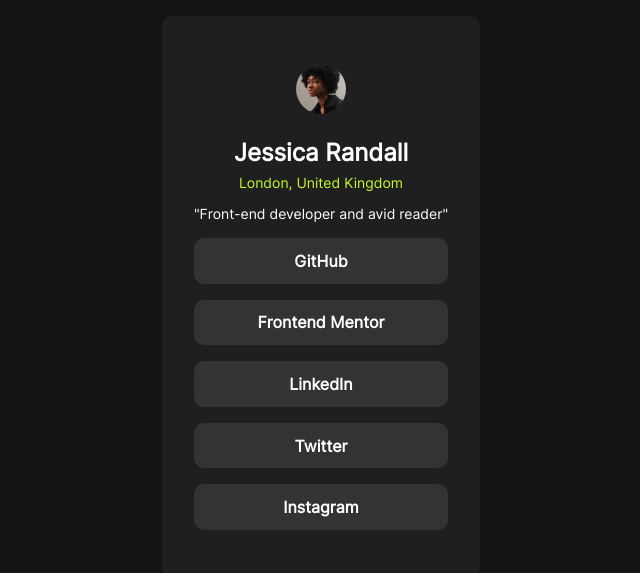
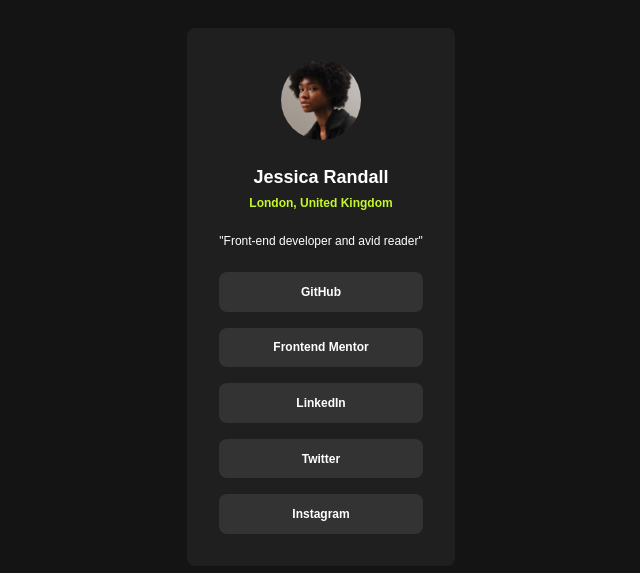
Before and after one commit to Juditho19/social-links-profile, a plain HTML site: page index.html in a window 1280 px wide. Shown: the part 103-676 px from the top of the page, without its empty margins (319-959 px from the left). Drawn offline with Linux system fonts and the light colour scheme.

Commit message:
final commit

```diff
--- a/index.html
+++ b/index.html
@@ -5,6 +5,7 @@
     <meta name="viewport" content="width=device-width, initial-scale=1.0">
     <title>social links profile</title>
     <link rel="stylesheet" href="style.css">
+    <link rel="icon" type="image/png" sizes="32x32" href="./assets/images/favicon-32x32.png">
 </head>
 <body>
     <main class="profile-container">
@@ -32,6 +33,8 @@
 
         </section>
 
+
+
     </main>
 
 </body>
--- a/style.css
+++ b/style.css
@@ -1,87 +1,112 @@
+
+
+
+@import url('https://fonts.googleapis.com/css2?family=Inter:ital,opsz,wght@0,14..32,100..900;1,14..32,100..900&display=swap');
+
+*{
+    box-sizing: border-box;
+    margin: 0;
+    padding: 0;
+}
+:root{
+    --Green: hsl(75, 94%, 57%);
+    --White: hsl(0, 0%, 100%);
+    --Grey-700: hsl(0, 0%, 20%);
+    --Grey-800: hsl(0, 0%, 12%);
+    --Grey-900: hsl(0, 0%, 8%);
+    --Font-Family: 'Inter-Regular',sans-serif;
+
+    --radius: 0.5rem;
+    --mb-1: 1.5rem;
+    --mb-2: 1rem;
+    --mb-3: 0.5rem;
+}
 body{
-    font-family: 'Inter-Regular',sans-serif;
-    background-color: hsl(0, 0%, 8%);
-    color: white;
-    font-size: 16px;
-
+    font-family: var(--Font-Family);
+    background-color: var(--Grey-900);
+    color: var(--White);
+    font-size: 14px;
+    font-weight: 400;
     display: flex;
     align-items: center;
     justify-content: center;
     min-height: 100vh;
     margin: 0;
 }
-
-@font-face {
-    font-family: Inter-Regular;
-    src: url(assets/fonts/static/Inter-Regular.ttf) format('truetype');
-    font-weight: 400;
-    font-style: normal;
-}
-p{
-    font-size: 14px;
-}
 .profile-container{
-    background-color: hsl(0, 0%, 12%);
-    border-radius: 10px;
-    max-width: 350px;
+    background-color: var(--Grey-800);
+    border-radius: var(--radius);
     padding: 2rem;
     margin: 5rem auto;
-    display: block;
+    display: flex;
+    flex-direction: column;
     align-items: center;
+    text-align: center;
     justify-content: center;
-    text-align: center;
-
 
 
 }
 
-
 img{
-    height: 50px;
     border-radius: 50%;
+    height: 5rem;
+}
+figure{
+    margin-bottom: var(--mb-1);
+}
+h1{
+    font-weight: 700;
+    margin-bottom: var(--mb-3);
+}
+.location{
+    font-weight: 600;
+    color: var(--Green);
+    margin-bottom: var(--mb-1);
+}
+.bio{
+    margin-bottom: var(--mb-1);
 }
 
-h1{
-    font-weight: 700;
-}
-.location{
-    color:hsl(75, 94%, 57%);
-    margin-top: -0.8rem;
-}
-
-.buttons ul {
+ul{
     list-style: none;
     display: flex;
     flex-direction: column;
     gap: 1rem;
     padding: 0;
-
+    margin: 0;
 }
-.buttons ul li{
-    background-color: hsl(0, 0%, 20%) ;
-    border-radius: 10px;
+li{
+    background-color: var(--Grey-700);
+    border-radius: var(--radius);
     text-align: center;
-
+}
+li a{
+    color: var(--White);
+    display: block;
+    padding: 0.8rem 1rem;
+    text-decoration: none;
+    font-weight: 600;
+}
+li a:hover{
+   background-color: var(--Green);
+   color: var(--Grey-900);
+   border-radius: var(--radius);
 
 
 }
-.buttons ul li a {
-    list-style: none;
-    color: white;
-    display: block;
-    padding: 0.8rem;
-    text-decoration: none;
-    font-weight: 600;
 
+/* to align the button with texts */
+.user-info{
+    align-self: stretch;
 }
-.buttons ul li:hover {
-    background-color: hsl(75, 94%, 57%);
+.buttons{
+    align-self: stretch;
 }
 
-@media (max-width: 375px) {
+@media (min-width: 330px){
     .profile-container{
-
-        max-width: 200px;
+        margin: 0;
+        font-size: 12px;
     }
 
 }
```
Also changed, not shown: design/active-states.jpg (added), design/destkop-design.jpg (added), design/mobile-design.jpg (added), 2 other files.
